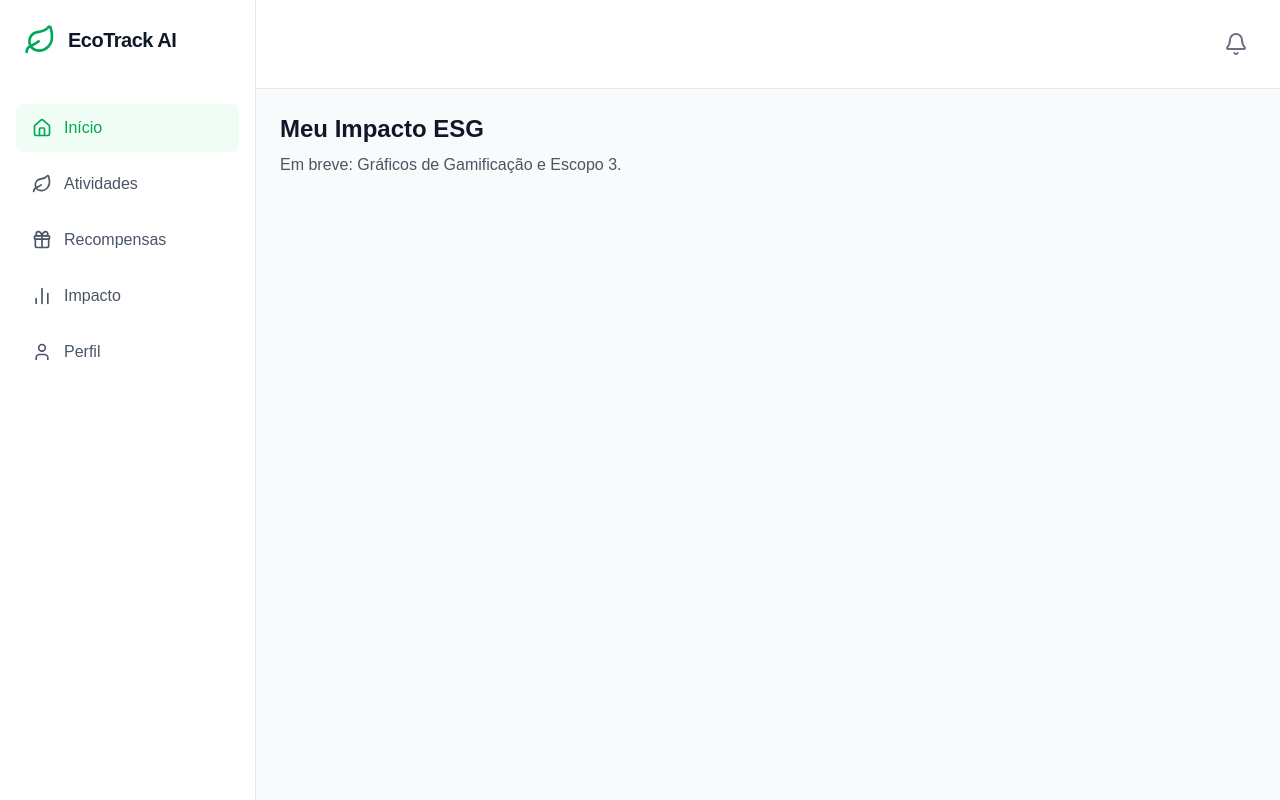
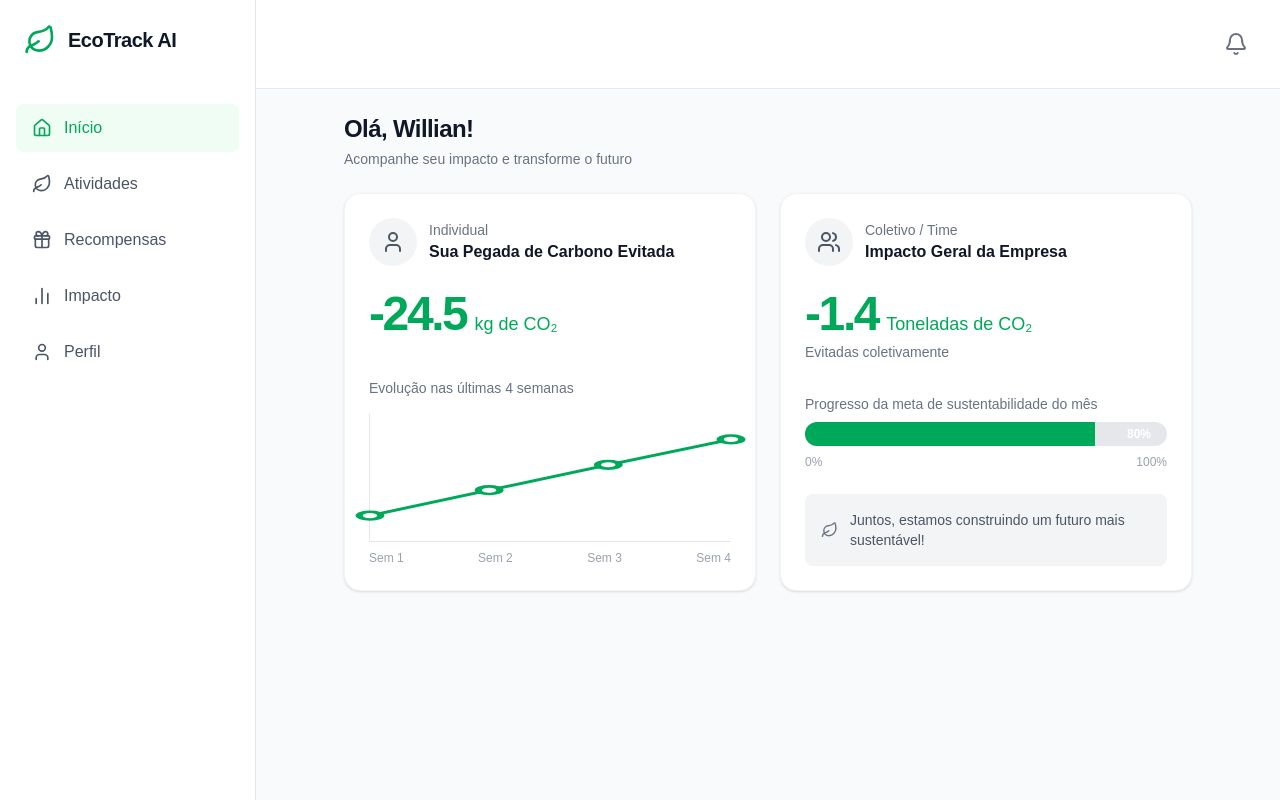
Before and after one commit to willarakaki/ecotrack-frontend, a Next.js app: page /home in a window 1280 px wide. Built offline with nearby package versions, Linux system fonts and the light colour scheme.

Commit message:
feat(dashboard): create impact dashboard and marketplace with zustand store

```diff
--- a/src/app/(dashboard)/home/page.tsx
+++ b/src/app/(dashboard)/home/page.tsx
@@ -1,8 +1,107 @@
-export default function HomePage() {
+"use client"
+
+import React from "react"
+import { User, Users, Leaf } from "lucide-react"
+import { useEcoStore } from "@/shared/store/use-eco-store"
+
+export default function DashboardPage() {
+  const { individualCarbonSaved, companyCarbonSaved } = useEcoStore()
+
   return (
-    <div className="p-6">
-      <h1 className="text-2xl font-bold text-gray-900">Meu Impacto ESG</h1>
-      <p className="text-gray-600 mt-2">Em breve: Gráficos de Gamificação e Escopo 3.</p>
+    <div className="flex flex-col gap-6 p-4 md:p-6 w-full max-w-4xl mx-auto">
+      <div>
+        <h1 className="text-2xl font-bold text-gray-900 tracking-tight">Olá, Willian!</h1>
+        <p className="text-sm text-gray-500 mt-1">Acompanhe seu impacto e transforme o futuro</p>
+      </div>
+
+      <div className="grid grid-cols-1 md:grid-cols-2 gap-6">
+        {/* Card Individual */}
+        <div className="bg-white rounded-2xl p-6 shadow-sm border border-gray-100 flex flex-col relative overflow-hidden">
+          <div className="flex items-center gap-3 mb-6">
+            <div className="bg-gray-100 p-3 rounded-full text-gray-600">
+              <User size={24} />
+            </div>
+            <div>
+              <p className="text-sm text-gray-500">Individual</p>
+              <h2 className="font-semibold text-gray-900">Sua Pegada de Carbono Evitada</h2>
+            </div>
+          </div>
+
+          <div className="mb-8">
+            <span className="text-5xl font-bold text-[#00a859] tracking-tighter">
+              -{individualCarbonSaved}
+            </span>
+            <span className="text-lg text-[#00a859] font-medium ml-2">
+              kg de CO₂
+            </span>
+          </div>
+
+          <div className="mt-auto">
+            <p className="text-sm text-gray-500 mb-4">Evolução nas últimas 4 semanas</p>
+            {/* Mock do Gráfico */}
+            <div className="h-32 w-full border-b border-l border-gray-200 relative flex items-end">
+               <svg className="w-full h-full overflow-visible" viewBox="0 0 100 100" preserveAspectRatio="none">
+                 <polyline
+                   points="0,80 33,60 66,40 100,20"
+                   fill="none"
+                   stroke="#00a859"
+                   strokeWidth="2"
+                 />
+                 <circle cx="0" cy="80" r="3" fill="#fff" stroke="#00a859" strokeWidth="2" />
+                 <circle cx="33" cy="60" r="3" fill="#fff" stroke="#00a859" strokeWidth="2" />
+                 <circle cx="66" cy="40" r="3" fill="#fff" stroke="#00a859" strokeWidth="2" />
+                 <circle cx="100" cy="20" r="3" fill="#fff" stroke="#00a859" strokeWidth="2" />
+               </svg>
+            </div>
+            <div className="flex justify-between text-xs text-gray-400 mt-2">
+              <span>Sem 1</span>
+              <span>Sem 2</span>
+              <span>Sem 3</span>
+              <span>Sem 4</span>
+            </div>
+          </div>
+        </div>
+
+        {/* Card Coletivo */}
+        <div className="bg-white rounded-2xl p-6 shadow-sm border border-gray-100 flex flex-col">
+          <div className="flex items-center gap-3 mb-6">
+            <div className="bg-gray-100 p-3 rounded-full text-gray-600">
+              <Users size={24} />
+            </div>
+            <div>
+              <p className="text-sm text-gray-500">Coletivo / Time</p>
+              <h2 className="font-semibold text-gray-900">Impacto Geral da Empresa</h2>
+            </div>
+          </div>
+
+          <div className="mb-8">
+            <span className="text-5xl font-bold text-[#00a859] tracking-tighter">
+              -{companyCarbonSaved}
+            </span>
+            <span className="text-lg text-[#00a859] font-medium ml-2">
+              Toneladas de CO₂
+            </span>
+            <p className="text-sm text-gray-500 mt-1">Evitadas coletivamente</p>
+          </div>
+
+          <div className="mt-auto">
+            <p className="text-sm text-gray-500 mb-2">Progresso da meta de sustentabilidade do mês</p>
+            <div className="w-full bg-gray-200 rounded-full h-6 relative overflow-hidden flex items-center">
+              <div className="bg-[#00a859] h-full" style={{ width: '80%' }}></div>
+              <span className="absolute right-4 text-xs font-bold text-white z-10">80%</span>
+            </div>
+            <div className="flex justify-between text-xs text-gray-400 mt-2">
+              <span>0%</span>
+              <span>100%</span>
+            </div>
+
+            <div className="mt-6 bg-gray-100 rounded-lg p-4 flex items-center gap-3">
+              <Leaf className="text-gray-500" size={20} />
+              <p className="text-sm text-gray-600 font-medium">Juntos, estamos construindo um futuro mais sustentável!</p>
+            </div>
+          </div>
+        </div>
+      </div>
     </div>
   )
 }
--- /dev/null
+++ b/src/app/(dashboard)/marketplace/page.tsx
@@ -0,0 +1,99 @@
+"use client"
+
+import React from "react"
+import { Leaf, Calendar, Car, Info, ChevronRight } from "lucide-react"
+import { useEcoStore } from "@/shared/store/use-eco-store"
+import { Button } from "@/shared/ui/button"
+
+export default function MarketplacePage() {
+  const { ecoPoints, redeemReward } = useEcoStore()
+
+  const handleRedeem = (cost: number, itemName: string) => {
+    const success = redeemReward(cost)
+    if (success) {
+      alert(`Resgate de ${itemName} realizado com sucesso! Aproveite.`)
+    } else {
+      alert(`Saldo insuficiente. Faltam ${cost - ecoPoints} EcoPoints.`)
+    }
+  }
+
+  return (
+    <div className="flex flex-col gap-6 p-4 md:p-6 w-full max-w-4xl mx-auto">
+      <div className="bg-[#00a859] rounded-2xl p-6 text-white flex items-center justify-between shadow-sm">
+        <div className="flex items-center gap-4">
+          <div className="bg-white p-3 rounded-full text-[#00a859]">
+            <Leaf size={32} />
+          </div>
+          <div>
+            <p className="text-sm font-medium text-green-100">Seu saldo atual</p>
+            <div className="flex items-baseline gap-2">
+              <span className="text-4xl font-bold">{ecoPoints}</span>
+              <span className="text-sm font-medium">EcoPoints</span>
+            </div>
+          </div>
+        </div>
+        <ChevronRight size={24} className="text-green-200" />
+      </div>
+
+      <div>
+        <h2 className="text-xl font-bold text-gray-900 tracking-tight">Recompensas disponíveis</h2>
+        <p className="text-sm text-gray-500 mt-1">Troque seus EcoPoints por benefícios sustentáveis.</p>
+      </div>
+
+      <div className="grid grid-cols-1 md:grid-cols-2 gap-4">
+        {/* Recompensa 1 */}
+        <div className="bg-white border border-gray-200 rounded-2xl p-5 shadow-sm flex flex-col gap-4">
+          <div className="flex gap-4">
+            <div className="bg-gray-100 rounded-xl p-4 flex-shrink-0 flex items-center justify-center">
+              <Calendar size={48} className="text-gray-700" />
+            </div>
+            <div>
+              <h3 className="font-bold text-lg text-gray-900">1 Day-off</h3>
+              <p className="text-sm text-gray-900 font-medium">(Folga Semanal)</p>
+              <p className="text-xs text-gray-500 mt-1 line-clamp-2">Um dia de folga para você descansar e recarregar!</p>
+            </div>
+          </div>
+          <div className="flex items-center gap-2 text-[#00a859] font-semibold text-sm">
+            <Leaf size={16} />
+            500 EcoPoints
+          </div>
+          <Button
+            className="w-full bg-gray-100 text-gray-900 hover:bg-gray-200 font-semibold"
+            onClick={() => handleRedeem(500, "1 Day-off")}
+          >
+            Resgatar
+          </Button>
+        </div>
+
+        {/* Recompensa 2 */}
+        <div className="bg-white border border-gray-200 rounded-2xl p-5 shadow-sm flex flex-col gap-4">
+          <div className="flex gap-4">
+            <div className="bg-gray-100 rounded-xl p-4 flex-shrink-0 flex items-center justify-center font-bold text-2xl text-gray-900 w-[80px] h-[80px]">
+              Uber
+            </div>
+            <div>
+              <h3 className="font-bold text-lg text-gray-900">R$ 20</h3>
+              <p className="text-sm text-gray-900 font-medium">Cupom de Mobilidade / Uber</p>
+              <p className="text-xs text-gray-500 mt-1 line-clamp-2">Use seu cupom para corridas mais sustentáveis.</p>
+            </div>
+          </div>
+          <div className="flex items-center gap-2 text-[#00a859] font-semibold text-sm">
+            <Leaf size={16} />
+            150 EcoPoints
+          </div>
+          <Button
+            className="w-full bg-gray-100 text-gray-900 hover:bg-gray-200 font-semibold"
+            onClick={() => handleRedeem(150, "Cupom Uber R$20")}
+          >
+            Resgatar
+          </Button>
+        </div>
+      </div>
+
+      <div className="bg-gray-100 rounded-xl p-4 flex items-center gap-3 mt-4 text-gray-700 text-sm font-medium">
+        <Info size={20} className="text-gray-500 flex-shrink-0" />
+        Novas recompensas são adicionadas toda semana!
+      </div>
+    </div>
+  )
+}
--- /dev/null
+++ b/src/shared/store/use-eco-store.ts
@@ -0,0 +1,37 @@
+import { create } from "zustand"
+
+interface EcoStore {
+  // Estado
+  ecoPoints: number
+  individualCarbonSaved: number
+  companyCarbonSaved: number
+
+  // Ações de Negócio
+  addEcoPoints: (points: number, carbon: number) => void
+  redeemReward: (cost: number) => boolean
+}
+
+export const useEcoStore = create<EcoStore>((set, get) => ({
+  // Valores Iniciais (Mock baseados no Figma)
+  ecoPoints: 50,
+  individualCarbonSaved: 24.5,
+  companyCarbonSaved: 1.4, // Toneladas
+
+  // Lógica Otimista de Adicionar Pontos (Chamado após sucesso no Kafka)
+  addEcoPoints: (points, carbon) => set((state) => ({
+    ecoPoints: state.ecoPoints + points,
+    individualCarbonSaved: Number((state.individualCarbonSaved + carbon).toFixed(2))
+  })),
+
+  // Lógica Otimista de Resgate no Marketplace
+  redeemReward: (cost: number) => {
+    const currentPoints = get().ecoPoints
+
+    if (currentPoints >= cost) {
+      set({ ecoPoints: currentPoints - cost })
+      return true // Resgate com sucesso
+    }
+
+    return false // Saldo insuficiente
+  }
+}))
```
Also changed, not shown: 1 other file (tests, documents, lock files or other folders).
